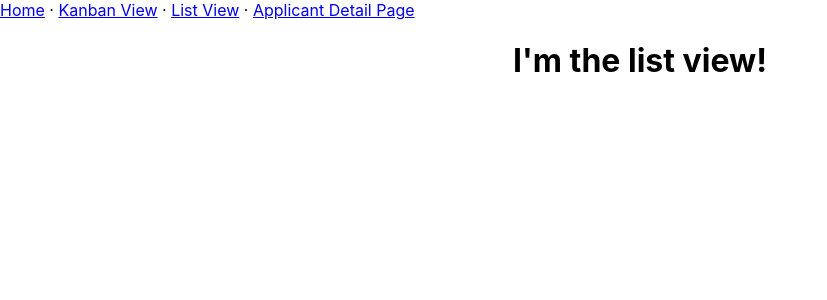
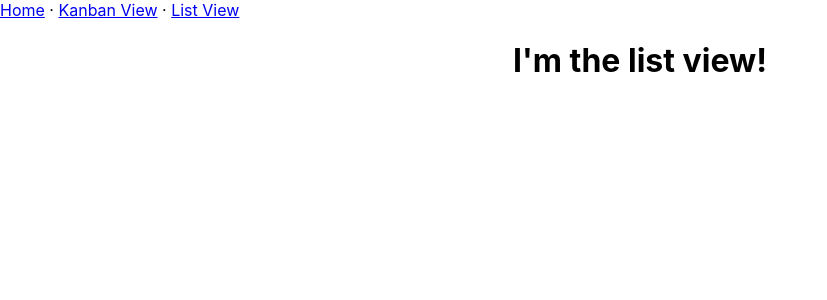
Before and after one commit to saeendamghanian/dashboard-kanban, a React (Create React App) app: page /list in a window 1280 px wide. Shown: the top 300 px of the page, without its empty margins (0-827 px from the left). Built offline with nearby package versions, Linux system fonts and the light colour scheme.

Commit message:
Corrections

```diff
--- a/src/components/Navbar.js
+++ b/src/components/Navbar.js
@@ -11,8 +11,6 @@ class NavBar extends Component {
         <Link to="/kanban">Kanban View</Link>
         <Separator />
         <Link to="/list">List View</Link>
-        <Separator />
-        <Link to="/applicant/:id">Applicant Detail Page</Link>
       </div>
     );
   }
```
